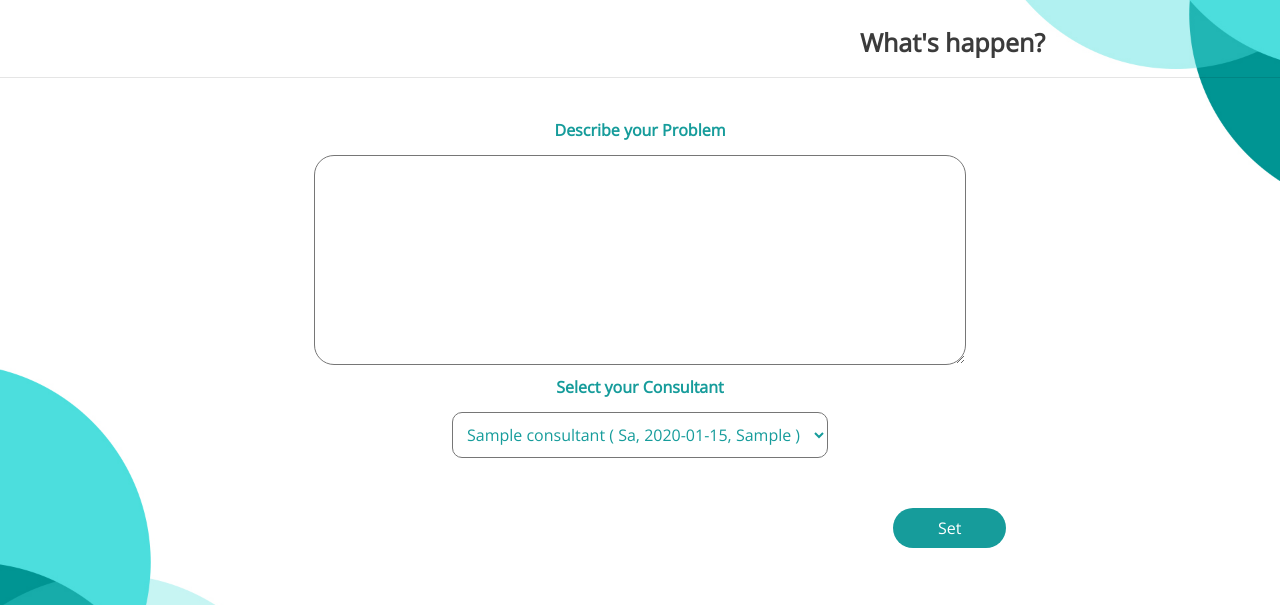
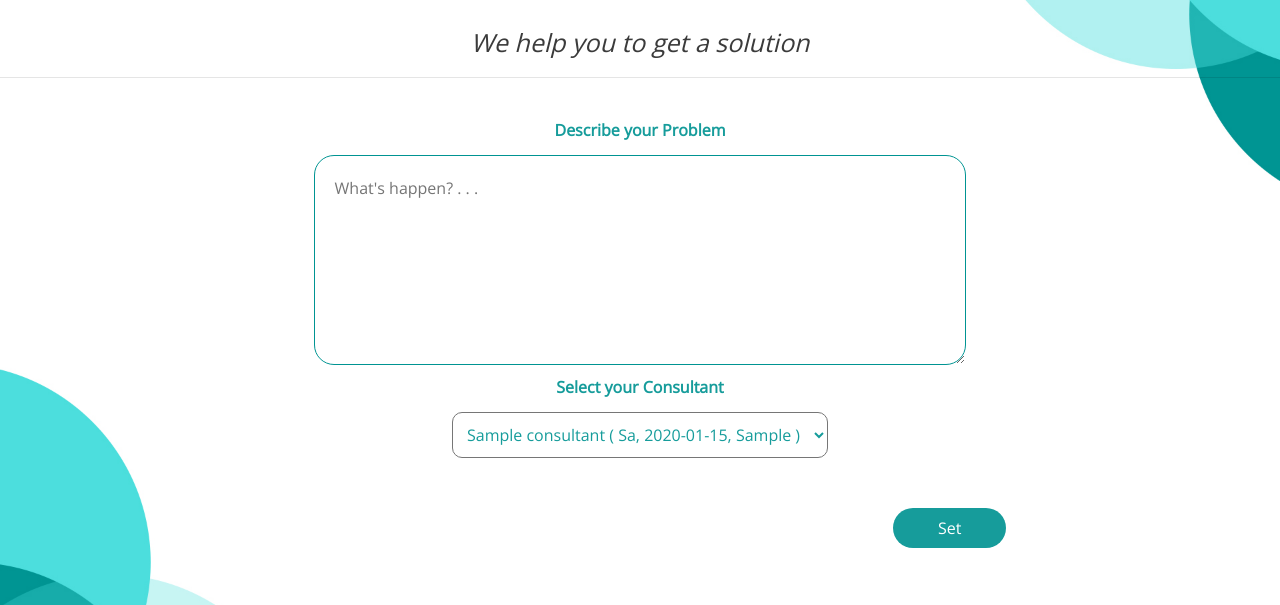
Before and after one commit to faizaaulia/mentalq, a CodeIgniter app: page /mentalq/patient/consultpatient in a window 1280 px wide. Shown: the part 91-696 px from the top of the page. Run offline with CodeIgniter, Linux system fonts and the light colour scheme; the visitor is signed in with stand-in values (Sample User, id 1); tables that the repository leaves empty hold one stand-in row (values such as "Sample post"); data that the repository does not hold is empty; some libraries are stand-ins or nearby versions.

Commit message:
Memperbaiki view consultPasien
jadi lebih kece

```diff
--- a/application/views/ConsultPasien.php
+++ b/application/views/ConsultPasien.php
@@ -50,13 +50,13 @@
 		</div>
     </nav>
     <br>
-    <div class="setconsult" style="margin-left: 625px;">What's happen?</div>
+    <div class="setconsult">We help you to get a solution</div>
 
     <hr>
     <br>
         <p class="p1">Describe your Problem</p>
         <form id="consult" action="<?= base_url('Patient/inputKeluhan')?>" method='post'>
-            <textarea rows="7" id="keluhan" name="keluhan" form="consult" style="margin-left: auto; margin-right:auto; width: 51%; margin-bottom: 10px;"></textarea>
+            <textarea placeholder="What's happen? . . ."rows="7" id="keluhan" name="keluhan" form="consult" style="margin-left: auto; margin-right:auto; width: 51%; margin-bottom: 10px; border: solid 1px #009492;"></textarea>
 			<p class="p1">Select your Consultant</p>
 			<select name="ConsultantList" style="margin: auto; display: block">
 			<?php foreach ($consultants as $consultant): ?>
--- a/assets/css/ConsultPasien.css
+++ b/assets/css/ConsultPasien.css
@@ -92,7 +92,7 @@ body{
 
     .setconsult{
         text-align: center;
-        font-weight: bold;
+        font-style: italic;
         font-size: 25px;
         color: #3b3b3b;
       }
```
